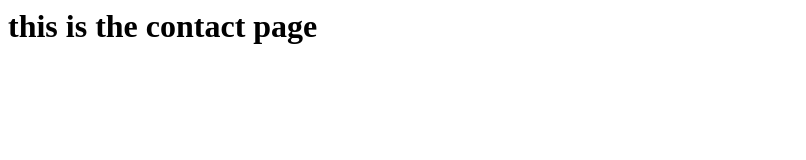
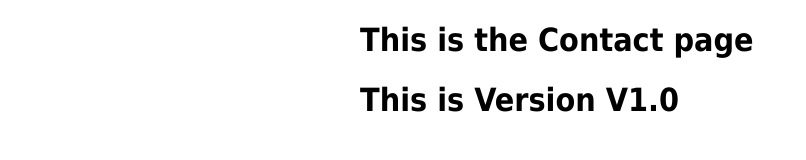
Before and after one commit to azrin-learn-devops/some_scripts, a plain HTML site: page contact.html in a window 1280 px wide. Shown: the whole page, without its empty margins (0-806 px from the left). Drawn offline with Linux system fonts and the light colour scheme.

Commit message:
Update contact.html

```diff
--- a/contact.html
+++ b/contact.html
@@ -1 +1,18 @@
-<h1>this is the contact page</h1>
+
+<!DOCTYPE html>
+<html>
+<head>
+<title>My Portfolio</title>
+<style>
+    body {
+        width: 35em;
+        margin: 0 auto;
+        font-family: Tahoma, Verdana, Arial, sans-serif;
+    }
+</style>
+</head>
+<body>
+<h1>This is the Contact page</h1>
+<h1>This is Version V1.0</h1>
+</body>
+</html>
```
